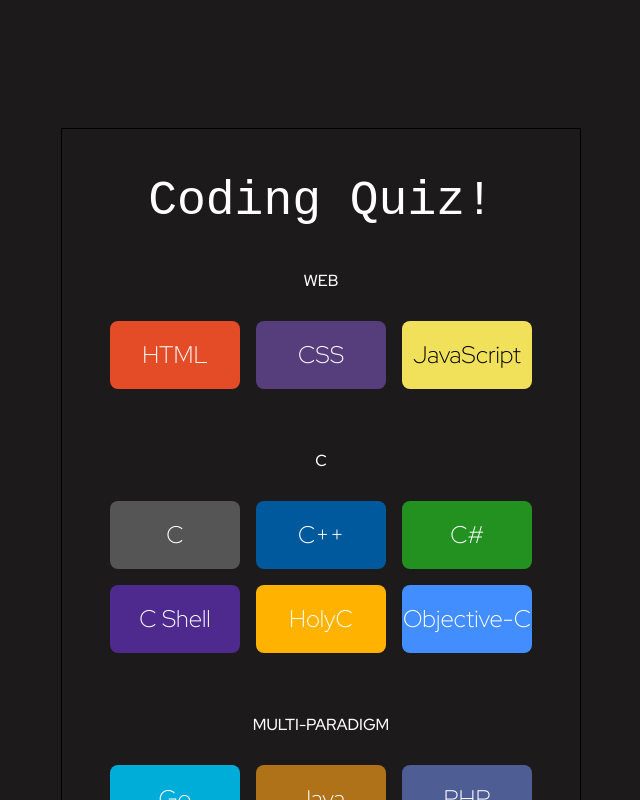
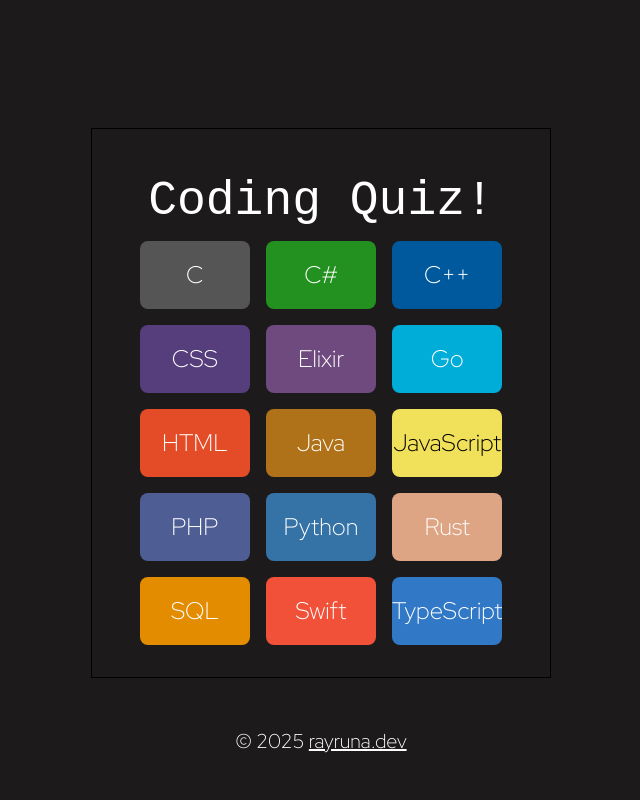
Before and after one commit to leon-luna-ray/coding-quiz, a React (Vite) app in the folder client/: page / in a window 1280 px wide. Shown: the top 800 px of the page, without its empty margins (319-959 px from the left). Built offline with nearby package versions, Linux system fonts and the light colour scheme; no server answers; a web font is replaced by a local one.

Commit message:
update main screen

```diff
--- a/client/src/views/Start.jsx
+++ b/client/src/views/Start.jsx
@@ -8,7 +8,26 @@ const Start = () => {
         <div>
           <h1 className='h3'>Coding Quiz!</h1>
         </div>
-        <div className="flex-col-2">
+        <div className='flex-col-1 w-full grid grid-cols-3 gap-4'>
+          <Link className='btn c' to='/quiz/c'>C</Link>
+          <Link className='btn csharp' to='/quiz/csharp'>C#</Link>
+          <Link className='btn cpp' to='/quiz/cpp'>C++</Link>
+          <Link className='btn css' to='/quiz/css'>CSS</Link>
+          <Link className='btn elixir' to='/quiz/elixir'>Elixir</Link>
+          <Link className='btn go' to='/quiz/go'>Go</Link>
+          <Link className='btn html' to='/quiz/html'>HTML</Link>
+          <Link className='btn java' to='/quiz/java'>Java</Link>
+          <Link className='btn secondary javascript' to='/quiz/javascript'>JavaScript</Link>
+          <Link className='btn php' to='/quiz/php'>PHP</Link>
+          <Link className='btn python' to='/quiz/python'>Python</Link>
+          <Link className='btn rust' to='/quiz/rust'>Rust</Link>
+          <Link className='btn sql' to='/quiz/sql'>SQL</Link>
+          <Link className='btn swift' to='/quiz/swift'>Swift</Link>
+          <Link className='btn typescript' to='/quiz/typescript'>TypeScript</Link>
+        </div>
+      </div>
+
+      {/* <div className="flex-col-2">
         <div className="flex flex-col">
           <h2 className='label-text text-center'>Web</h2>
           <div className='flex-col-1 w-full grid grid-cols-3 gap-4'>
@@ -17,6 +36,7 @@ const Start = () => {
             <Link className='btn javascript' to='/quiz/javascript'>JavaScript</Link>
           </div>
         </div>
+
         <div className="flex flex-col">
           <h2 className='label-text text-center'>C</h2>
           <div className='flex-col-1 w-full grid grid-cols-3 gap-4'>
@@ -28,6 +48,7 @@ const Start = () => {
             <Link className='btn objective-c' to='/quiz/objective-c'>Objective-C</Link>
           </div>
         </div>
+
         <div className="flex flex-col">
           <h2 className='label-text text-center'>Multi-paradigm</h2>
           <div className='flex-col-1 w-full grid grid-cols-3 gap-4'>
@@ -40,6 +61,7 @@ const Start = () => {
             <Link className='btn swift' to='/quiz/swift'>Swift</Link>
           </div>
         </div>
+
         <div className="flex flex-col">
           <h2 className='label-text text-center'>Functional</h2>
           <div className='flex-col-1 w-full grid grid-cols-3 gap-4'>
@@ -51,6 +73,7 @@ const Start = () => {
             <Link className='btn haskell' to='/quiz/haskell'>Haskell</Link>
           </div>
         </div>
+
         <div className="flex flex-col">
           <h2 className='label-text text-center'>Vintage</h2>
           <div className='flex-col-1 w-full grid grid-cols-3 gap-4'>
@@ -62,6 +85,7 @@ const Start = () => {
             <Link className='btn pascal' to='/quiz/pascal'>Pascal</Link>
           </div>
         </div>
+
         <div className="flex flex-col">
           <h2 className='label-text text-center'>Esoteric</h2>
           <div className='flex-col-1 w-full grid grid-cols-3 gap-4'>
@@ -73,9 +97,9 @@ const Start = () => {
             <Link className='btn false' to='/quiz/false'>FALSE</Link>
           </div>
         </div>
-        </div>
-      </div>
-    </div>
+      </div> */}
+
+    </div >
   );
 };
 
```
Lines whose indentation alone changed are shown as unchanged.
